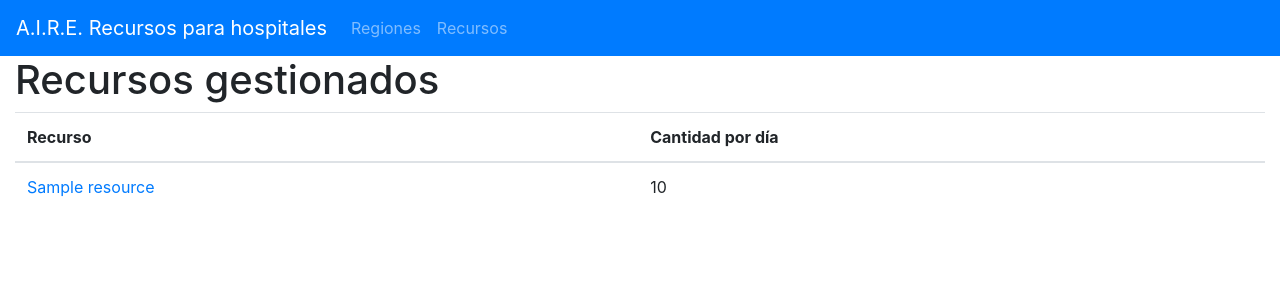
After one commit to jantoniomartin/hospitales-covid19, a Django app: template fuckcovid/hospitals/templates/hospitals/resource_list.html in a window 1280 px wide. The commit adds this page. Shown: the top 300 px of the page. Run offline with Django 3.2, Linux system fonts and the light colour scheme; the template is opened without the code that fills it: most values are stand-ins (such as "Sample title", 1, 10 or a date in 2020); some libraries are stand-ins or nearby versions.

Commit message:
added resources list view

```diff
--- /dev/null
+++ b/fuckcovid/hospitals/templates/hospitals/resource_list.html
@@ -0,0 +1,24 @@
+{% extends 'base.html' %}
+
+{% block main %}
+<h1>Recursos gestionados</h1>
+
+
+<table class="table table-hover">
+    <thead>
+    <tr>
+        <th scope="col">Recurso</th>
+        <th scope="col">Cantidad por día</th>
+    </tr>
+    </thead>
+    <tbody>
+{% for resource in resources %}
+    <tr>
+        <td><a href="{% url 'hospitals:resource-detail' resource.pk %}">{{resource}}</a></td>
+        <td>{{resource.get_total_needs}}</td>
+    </tr>
+{% endfor %}
+    </tbody>
+</table>
+
+{% endblock %}
--- a/fuckcovid/hospitals/urls.py
+++ b/fuckcovid/hospitals/urls.py
@@ -10,6 +10,7 @@ urlpatterns = [
     path('hospital/<int:pk>/update', views.HospitalUpdate.as_view(), name='hospital-update'),
     path('hospital/<int:pk>/add', views.HospitalAddNeed.as_view(), name='hospital-add-need'),
     path('need/<int:pk>/update', views.NeedUpdateView.as_view(), name='need-update'),
+    path('resources/', views.ResourceList.as_view(), name='resource-list'),
     path('resources/create', views.ResourceCreateView.as_view(), name='resource-create'),
     path('resources/<int:pk>/', views.ResourceDetail.as_view(), name='resource-detail'),
 ]
--- a/fuckcovid/templates/site_base.html
+++ b/fuckcovid/templates/site_base.html
@@ -18,8 +18,11 @@
 
   <div class="collapse navbar-collapse" id="navbarColor01">
     <ul class="navbar-nav mr-auto">
-      <li class="nav-item active">
-        <a class="nav-link" href="{% url 'hospitals:region-list' %}">Inicio <span class="sr-only">(current)</span></a>
+      <li class="nav-item">
+        <a class="nav-link" href="{% url 'hospitals:region-list' %}">Regiones</a>
+      </li>
+      <li class="nav-item">
+        <a class="nav-link" href="{% url 'hospitals:resource-list' %}">Recursos</a>
       </li>
         {% if request.user.is_authenticated %}
       <li class="nav-item">
```
Also changed, not shown: fuckcovid/hospitals/models.py (+8 -0 lines), fuckcovid/hospitals/views.py (+8 -0 lines).
